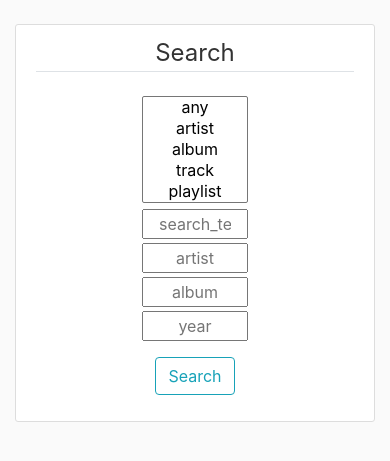
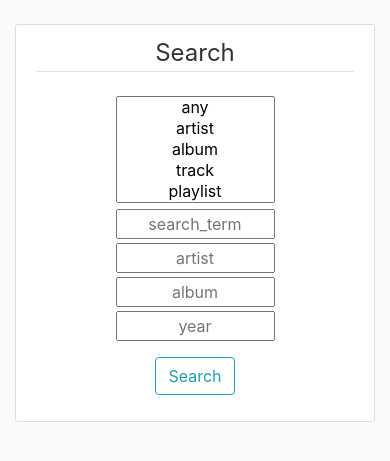
Before and after one commit to Paul-Sees-Solutions/paul_sees_spotify, a Flask app: template application/templates/search.html in a window 390 px wide. Shown: the part 56-517 px from the top of the page. Run offline with Flask 2, Linux system fonts and the light colour scheme; the template is opened without the code that fills it: values that come from a table or form of the project are taken from there, others are empty; parts of the project's set-up code (start-up, migrations or seed data) failed here and were passed over; some libraries are stand-ins or nearby versions.

Commit message:
css and bootstrap - search

```diff
--- a/application/templates/search.html
+++ b/application/templates/search.html
@@ -10,17 +10,17 @@
 
         {% if field.type == "SubmitField" %}
         <div class="row mt-3">
-          <div class="col ">{{form.submit(class=" col w-25 text-center btn btn-outline-info") }} </div>
+          <div class="col ">{{form.submit(class=" col-sm-6 col-lg-4 w-25 text-center btn btn-outline-info") }} </div>
         </div>
 
         {% elif field.type == "SelectMultipleField" %}
         <div class="row">
-          <div class="col">{{ field(class="col-4 w-50 text-center", size=5) }}</div>
+          <div class="col">{{ field(class="col-sm-6 col-lg-4 w-50 text-center", size=5) }}</div>
         </div>
 
         {% else %}
         <div class="row mt-1">
-          <div class="col">{{ field (class="col-4 w-50 text-center", placeholder=field.name)}}</div>
+          <div class="col">{{ field (class="col-sm-6 col-lg-4 w-50 text-center", placeholder=field.name)}}</div>
         </div>
 
         {% endif %}
```
